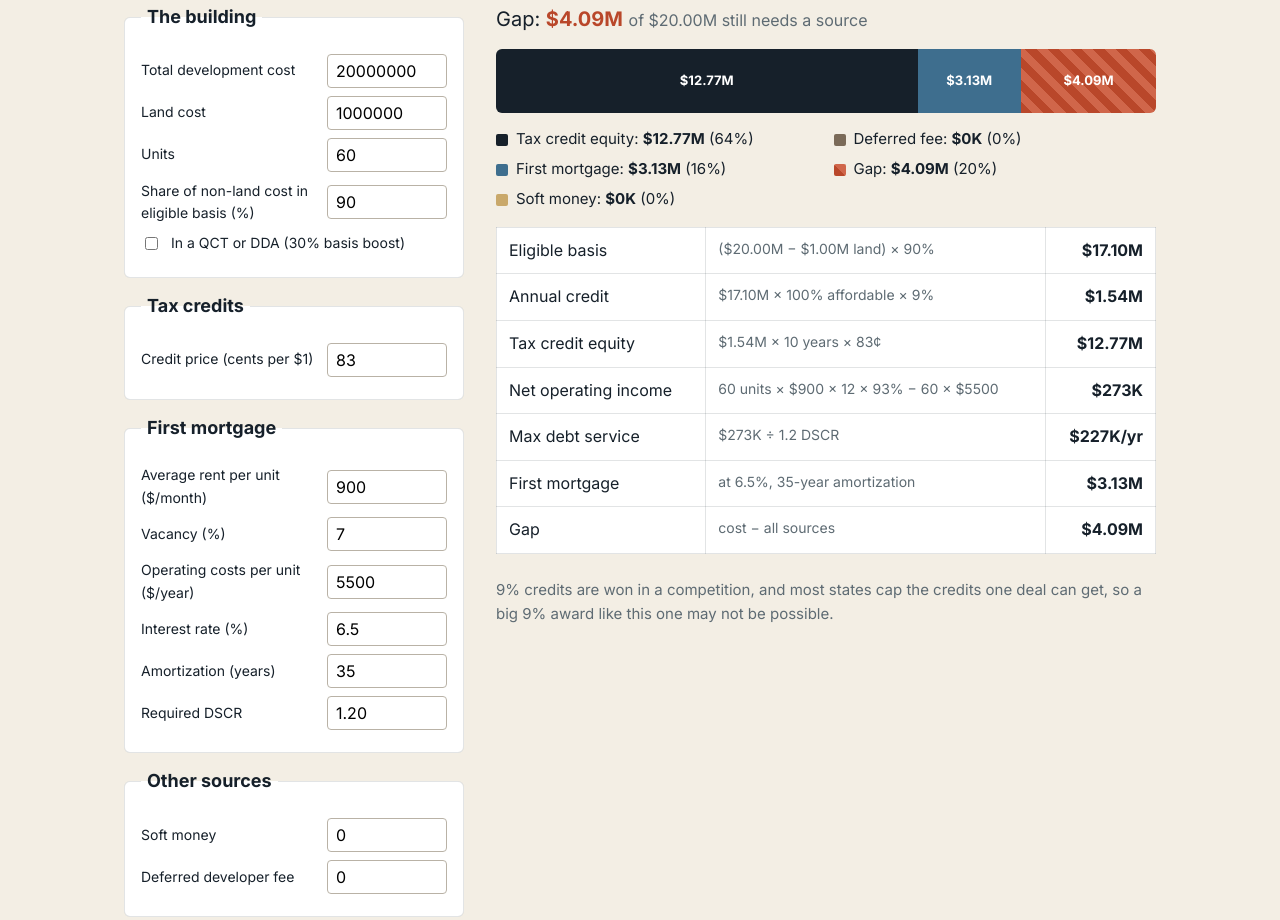
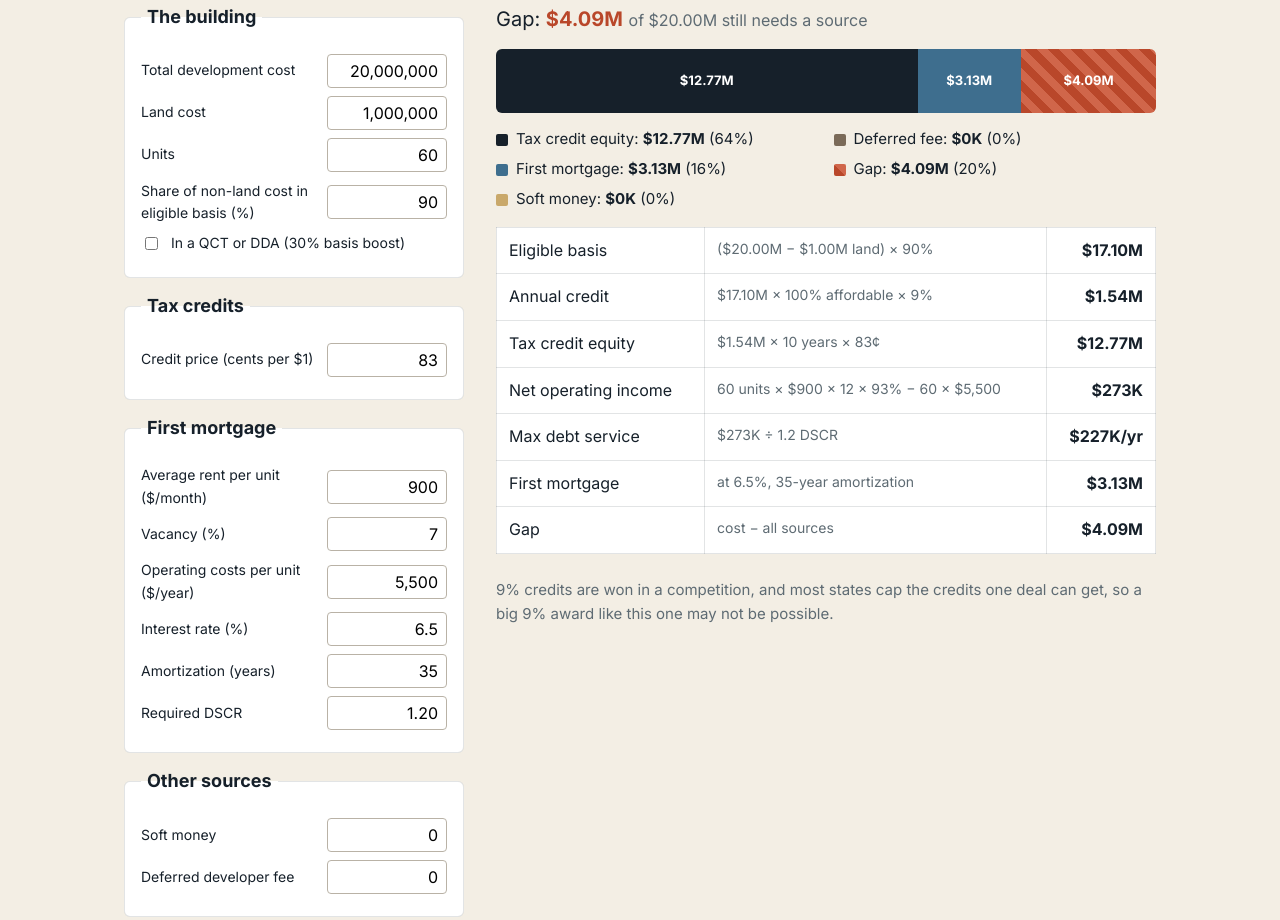
Before and after one commit to coltonkyle-cmd/vankyle-site, a plain HTML site: page tools/capital-stack.html in a window 1280 px wide. Shown: the part 643-1563 px from the top of the page. Drawn offline with Linux system fonts and the light colour scheme.

Commit message:
Show commas in calculator number inputs
Inputs format as you type (20,000,000); math strips commas.

Co-Authored-By: Claude Opus 5.5 <noreply@anthropic.com>
Claude-Session: https://claude.ai/code/session_01YNDo7PtwX1hrPU8CqTVEjt

```diff
--- a/assets/widgets.js
+++ b/assets/widgets.js
@@ -53,7 +53,22 @@ function countyLimits(el){
   lvl.addEventListener('change',show);
   countyPicker(el.querySelector('.w-picker'),function(r,s){cur=r;stn=s;show()});
 }
-window.VK={countyPicker:countyPicker,limFor:limFor};
+window.VK=window.VK||{};VK.countyPicker=countyPicker;VK.limFor=limFor;
+/* number inputs with commas: <input type="text" inputmode="decimal" data-num> */
+function fmtNum(el,live){
+  var raw=String(el.value), caret=live&&el.selectionStart!=null?el.selectionStart:null;
+  var before=caret==null?0:raw.slice(0,caret).replace(/[^0-9.]/g,'').length;
+  var neg=/^\s*-/.test(raw), clean=raw.replace(/[^0-9.]/g,''), dot=clean.indexOf('.');
+  var ip=dot<0?clean:clean.slice(0,dot), dp=dot<0?'':'.'+clean.slice(dot+1).replace(/\./g,'');
+  ip=ip.replace(/^0+(?=\d)/,'').replace(/\B(?=(\d{3})+(?!\d))/g,',');
+  var out=(neg?'-':'')+ip+dp; if(out===raw)return; el.value=out;
+  if(caret!=null){var n=0,i=0;for(;i<out.length&&n<before;i++){if(/[0-9.]/.test(out[i]))n++}try{el.setSelectionRange(i,i)}catch(e){}}
+}
+function fmtAll(){document.querySelectorAll('input[data-num]').forEach(function(el){fmtNum(el,false)})}
+document.addEventListener('input',function(e){if(e.target.matches&&e.target.matches('input[data-num]'))fmtNum(e.target,true)});
+window.VK=window.VK||{};VK.fmtAll=fmtAll;VK.num=function(el){return parseFloat(String(el.value).replace(/,/g,''))};
+fmtAll();
+
 document.querySelectorAll('.w-state-budget').forEach(stateBudget);
 document.querySelectorAll('.w-county-limits').forEach(countyLimits);
 })();
--- a/styles.css
+++ b/styles.css
@@ -169,7 +169,7 @@ a.card-link:hover,a.card-link:focus-visible{transform:translateY(-3px);box-shado
 .calc legend{font-weight:700;padding:0 6px}
 .calc label{display:flex;justify-content:space-between;align-items:center;gap:10px;font-size:14px;margin:8px 0}
 .calc label.check{justify-content:flex-start}
-.calc input[type=number],.calc select{width:120px;padding:6px 8px;border:1px solid #b9b2a6;border-radius:4px;font:16px Inter,sans-serif}
+.calc input[type=number],.calc input[data-num],.calc select{width:120px;padding:6px 8px;border:1px solid #b9b2a6;border-radius:4px;font:16px Inter,sans-serif}
 .calc-out{position:sticky;top:96px}
 .headline{font-size:20px;margin-bottom:14px}
 .headline span{color:var(--muted);font-size:16px}
@@ -193,7 +193,7 @@ a.card-link:hover,a.card-link:focus-visible{transform:translateY(-3px);box-shado
 @media (max-width:860px){.calc-grid,.grid.two{grid-template-columns:1fr}.calc-out{position:static}.legend{columns:1}.nav{gap:12px;font-size:14px;overflow-x:auto}.cmp{font-size:14px}}
 .nav a{white-space:nowrap}
 .calc-grid>*,.calc fieldset{min-width:0}
-@media (max-width:860px){.calc input[type=number],.calc select{width:96px;flex:none}.rentbars{gap:6px;height:200px}.rb small{font-size:11px}.rb .col em{font-size:10px}.site-header .wrap{gap:12px}.brand img{width:36px}}
+@media (max-width:860px){.calc input[type=number],.calc input[data-num],.calc select{width:96px;flex:none}.rentbars{gap:6px;height:200px}.rb small{font-size:11px}.rb .col em{font-size:10px}.site-header .wrap{gap:12px}.brand img{width:36px}}
 
 /* widgets */
 .w-widget{background:#fff;border:1px solid var(--line);border-top:4px solid var(--brick);border-radius:6px;padding:18px 20px;margin:16px 0 24px}
@@ -212,3 +212,4 @@ a.card-link:hover,a.card-link:focus-visible{transform:translateY(-3px);box-shado
 .w-tbl td,.w-tbl th{text-align:right;white-space:nowrap}
 #cp .w-pick{flex-direction:column}
 #cp select{width:100%}
+input[data-num]{text-align:right;font-variant-numeric:tabular-nums}
--- a/tools/capital-stack.html
+++ b/tools/capital-stack.html
@@ -25,26 +25,26 @@
 <div class="calc-grid">
 <div class="calc-inputs">
 <fieldset><legend>The building</legend>
-<label>Total development cost <input id="tdc" type="number" value="20000000" step="100000"></label>
-<label>Land cost <input id="land" type="number" value="1000000" step="50000"></label>
-<label>Units <input id="units" type="number" value="60" step="1"></label>
-<label>Share of non-land cost in eligible basis (%) <input id="elig" type="number" value="90" step="1"></label>
+<label>Total development cost <input id="tdc" type="text" inputmode="decimal" data-num value="20000000" step="100000"></label>
+<label>Land cost <input id="land" type="text" inputmode="decimal" data-num value="1000000" step="50000"></label>
+<label>Units <input id="units" type="text" inputmode="decimal" data-num value="60" step="1"></label>
+<label>Share of non-land cost in eligible basis (%) <input id="elig" type="text" inputmode="decimal" data-num value="90" step="1"></label>
 <label class="check"><input id="boost" type="checkbox"> In a QCT or DDA (30% basis boost)</label>
 </fieldset>
 <fieldset><legend>Tax credits</legend>
-<label>Credit price (cents per $1) <input id="price" type="number" value="83" step="1"></label>
+<label>Credit price (cents per $1) <input id="price" type="text" inputmode="decimal" data-num value="83" step="1"></label>
 </fieldset>
 <fieldset><legend>First mortgage</legend>
-<label>Average rent per unit ($/month) <input id="rent" type="number" value="900" step="25"></label>
-<label>Vacancy (%) <input id="vac" type="number" value="7" step="1"></label>
-<label>Operating costs per unit ($/year) <input id="opex" type="number" value="5500" step="100"></label>
-<label>Interest rate (%) <input id="rate" type="number" value="6.5" step="0.25"></label>
-<label>Amortization (years) <input id="yrs" type="number" value="35" step="1"></label>
-<label>Required DSCR <input id="dscr" type="number" value="1.20" step="0.05"></label>
+<label>Average rent per unit ($/month) <input id="rent" type="text" inputmode="decimal" data-num value="900" step="25"></label>
+<label>Vacancy (%) <input id="vac" type="text" inputmode="decimal" data-num value="7" step="1"></label>
+<label>Operating costs per unit ($/year) <input id="opex" type="text" inputmode="decimal" data-num value="5500" step="100"></label>
+<label>Interest rate (%) <input id="rate" type="text" inputmode="decimal" data-num value="6.5" step="0.25"></label>
+<label>Amortization (years) <input id="yrs" type="text" inputmode="decimal" data-num value="35" step="1"></label>
+<label>Required DSCR <input id="dscr" type="text" inputmode="decimal" data-num value="1.20" step="0.05"></label>
 </fieldset>
 <fieldset><legend>Other sources</legend>
-<label>Soft money <input id="soft" type="number" value="0" step="100000"></label>
-<label>Deferred developer fee <input id="def" type="number" value="0" step="50000"></label>
+<label>Soft money <input id="soft" type="text" inputmode="decimal" data-num value="0" step="100000"></label>
+<label>Deferred developer fee <input id="def" type="text" inputmode="decimal" data-num value="0" step="50000"></label>
 </fieldset>
 </div>
 <div class="calc-out">
@@ -57,11 +57,12 @@
 <div class="callout"><b>How to read it:</b> the bar is the total development cost. Each colored piece is a source of money. The red striped piece is the gap: money still missing. Try the 4% toggle, a higher interest rate, a lower credit price, or the basis boost. Then read <a href="../learn/capital-stack.html">the capital stack lesson</a> and <a href="../learn/9-percent-vs-4-percent.html">9% vs 4%</a>.</div>
 <p class="sources">Education only. Simplified on purpose: assumes every unit is affordable (100% applicable fraction), ignores state limits on credits per deal and per unit, fees, reserves and bond details. In real 4% deals the tax-exempt bonds usually fund the construction loan and part of the permanent loan.</p>
 </div></section>
+<script src="../assets/widgets.js" defer></script>
 <script>
 (function(){
 var type=9, $=function(i){return document.getElementById(i)};
 var ids=['tdc','land','units','elig','price','rent','vac','opex','rate','yrs','dscr','soft','def'];
-function v(i){var x=parseFloat($(i).value);return isNaN(x)?0:x}
+function v(i){var x=parseFloat(String($(i).value).replace(/,/g,''));return isNaN(x)?0:x}
 function m(x){var s=Math.round(Math.abs(x)/1000)*1000;return (x<0?'-':'')+'$'+(s>=1e6?(s/1e6).toFixed(2)+'M':(s/1e3).toFixed(0)+'K')}
 function calc(){
  var tdc=v('tdc'),land=v('land'),u=v('units');
@@ -79,7 +80,7 @@ function calc(){
  var rows=[['Eligible basis','('+m(tdc)+' &minus; '+m(land)+' land) &times; '+v('elig')+'%'+(boost>1?' &times; 130% boost':''),m(basis)],
   ['Annual credit',m(basis)+' &times; 100% affordable &times; '+(cr*100)+'%',m(annual)],
   ['Tax credit equity',m(annual)+' &times; 10 years &times; '+v('price')+'&cent;',m(equity)],
-  ['Net operating income',u+' units &times; $'+v('rent')+' &times; 12 &times; '+(100-v('vac'))+'% &minus; '+u+' &times; $'+v('opex'),m(noi)],
+  ['Net operating income',u+' units &times; $'+v('rent')+' &times; 12 &times; '+(100-v('vac'))+'% &minus; '+u+' &times; $'+v('opex').toLocaleString(),m(noi)],
   ['Max debt service',m(noi)+' &divide; '+v('dscr')+' DSCR',m(ds)+'/yr'],
   ['First mortgage','at '+v('rate')+'%, '+v('yrs')+'-year amortization',m(loan)],
   [gap>0?'Gap':'Surplus','cost &minus; all sources',m(Math.abs(gap))]];
```
Also changed, not shown: src/pages/tool-capital-stack.html (+16 -15 lines), src/pages/tool-rent-cap.html (+9 -9 lines), tools/rent-cap.html (+9 -9 lines).
